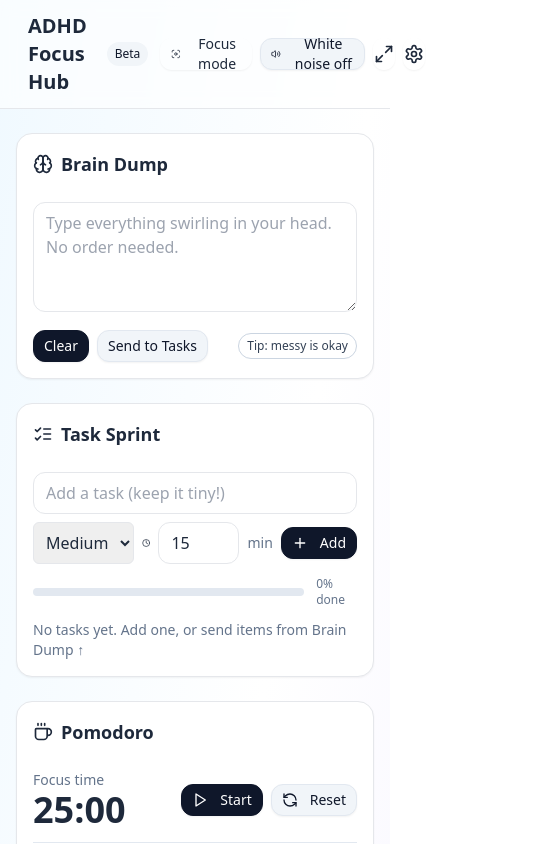
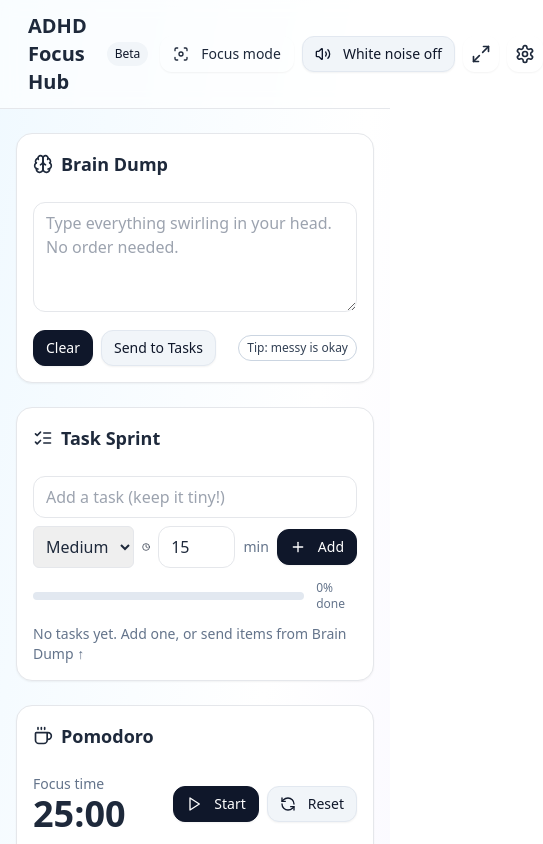
Before and after one commit to shaun-stanley/ADHDFocusHub, a React (Vite) app: page / in a window 390 px wide. Shown: the top 844 px of the page, 543 px wide, since content can reach past the window. Built offline with nearby package versions, Linux system fonts and the light colour scheme.

Commit message:
Update button mobile.jsx

```diff
--- a/src/components/ui/button.jsx
+++ b/src/components/ui/button.jsx
@@ -3,7 +3,8 @@ import React from 'react';
 export function Button({
   children,
   variant = 'default',
-  size = 'sm',                // default to smaller
+  size = 'sm',                 // smaller by default (mobile)
+  fluid = false,               // NEW: full-width when true
   className = '',
   ...props
 }) {
@@ -14,10 +15,10 @@ export function Button({
   };
 
   const sizes = {
-    sm: 'h-8 px-2.5 text-sm rounded-xl',
-    md: 'h-9 px-3 text-sm rounded-xl',
-    lg: 'h-10 px-4 text-base rounded-2xl',
-    icon: 'h-8 w-8 rounded-xl inline-grid place-items-center',
+    sm: 'h-9 px-3 text-sm rounded-xl md:h-10 md:px-4',     // tighter on mobile
+    md: 'h-10 px-4 text-sm md:text-base rounded-2xl',
+    lg: 'h-11 px-5 text-base rounded-2xl',
+    icon: 'h-9 w-9 md:h-10 md:w-10 rounded-xl inline-grid place-items-center',
   };
 
   return (
@@ -27,6 +28,8 @@ export function Button({
         'focus:outline-none focus:ring-2 focus:ring-slate-300 focus:ring-offset-2',
         variants[variant] ?? variants.default,
         sizes[size] ?? sizes.sm,
+        fluid ? 'w-full' : '',
+        'max-w-full whitespace-nowrap', // never overflow the container
         className,
       ].join(' ')}
       {...props}
```
